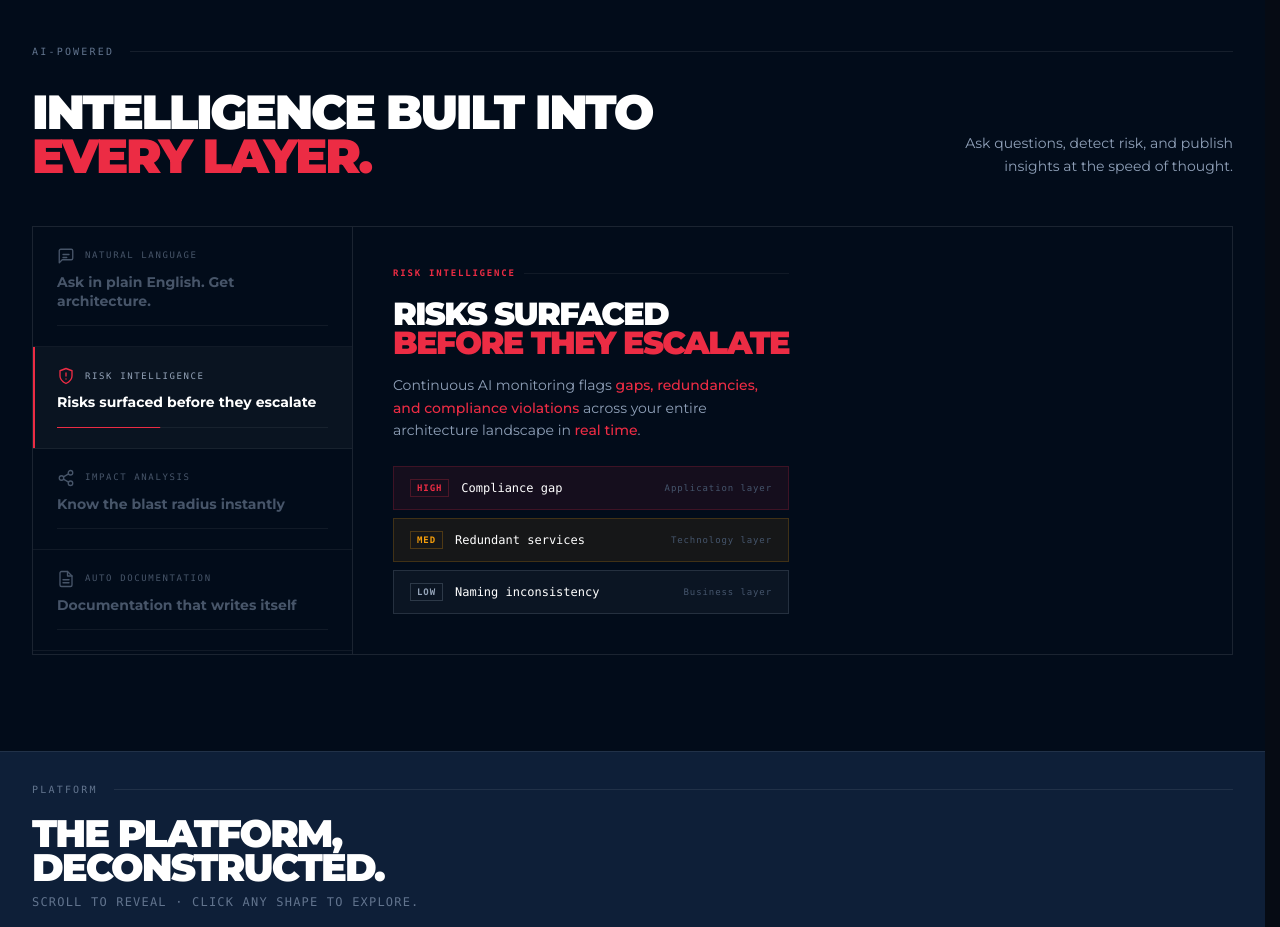
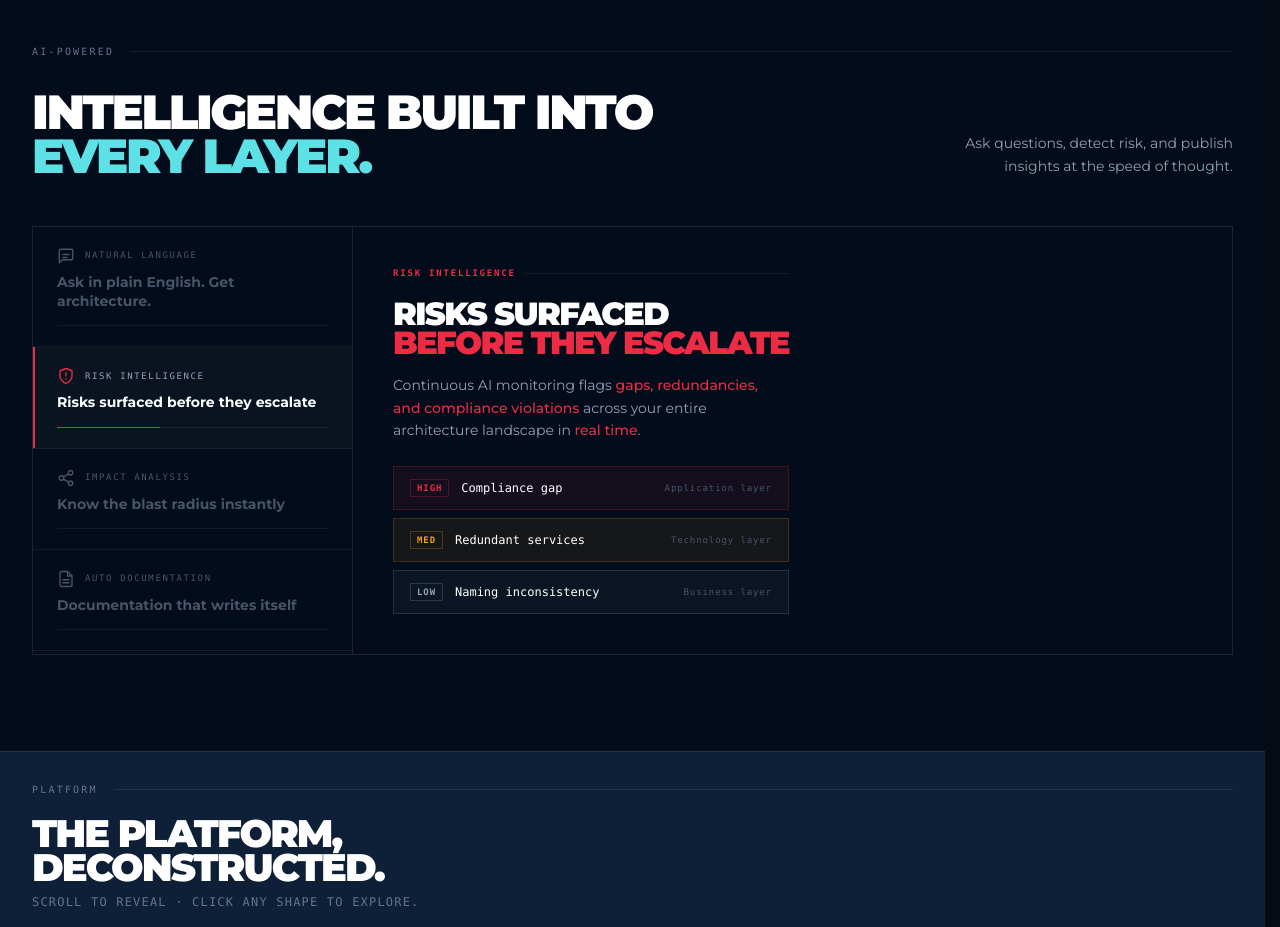
Before and after one commit to lashbcr/EIwebsite3, a Next.js app: page / in a window 1280 px wide. Shown: the part 3140-4067 px from the top of the page. Built offline with nearby package versions, Linux system fonts and the light colour scheme.

Commit message:
fix: use neon cyan for 'Every Layer.' heading accent in AIFeatures
Matches the #5de0e6 colour used on the AI-Generated Change Manifests label in OurVision, giving the heading a white + cyan mix instead of red.

Co-Authored-By: Claude Sonnet 4.6 <noreply@anthropic.com>

```diff
--- a/src/components/sections/AIFeatures.tsx
+++ b/src/components/sections/AIFeatures.tsx
@@ -398,7 +398,7 @@ export function AIFeatures() {
               style={{ fontSize: 'clamp(1.6rem, 4vw, 3rem)' }}
             >
               Intelligence Built Into<br />
-              <span style={{ color: RED }}>Every Layer.</span>
+              <span style={{ color: '#5de0e6' }}>Every Layer.</span>
             </h2>
             <p className="text-sm text-slate-400 leading-relaxed max-w-xs md:text-right">
               Ask questions, detect risk, and publish insights at the speed of thought.
```
